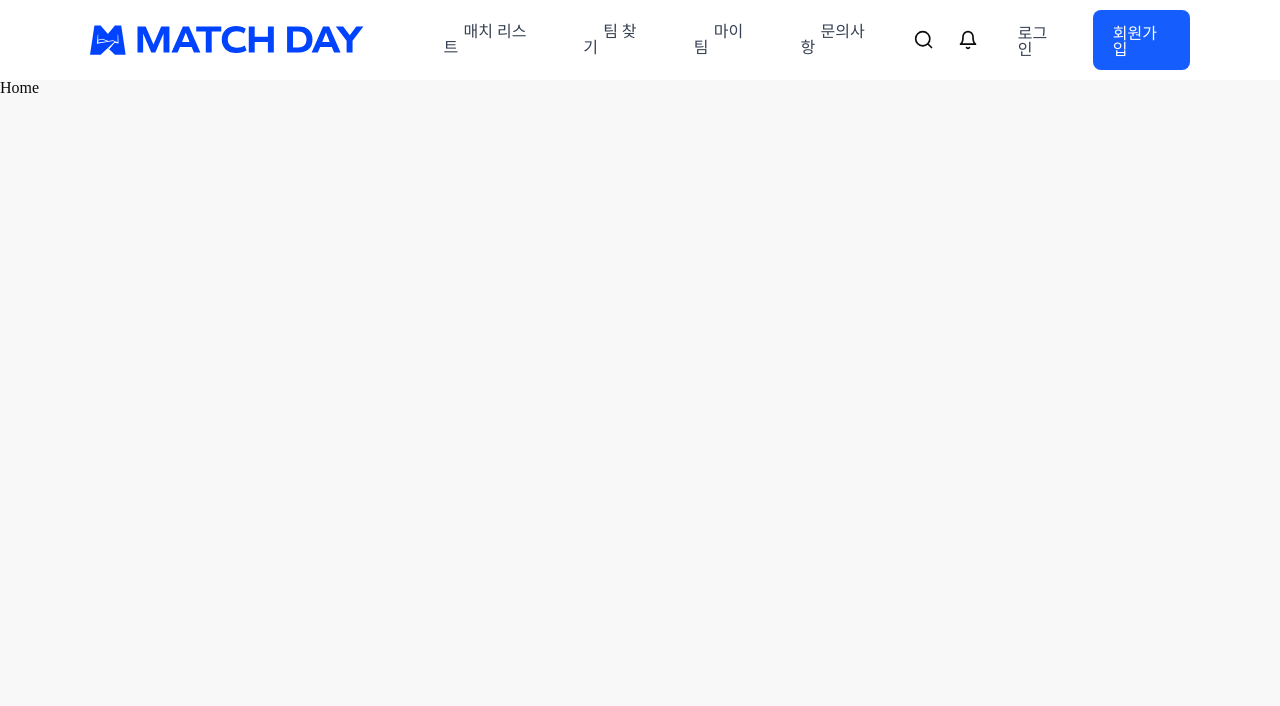
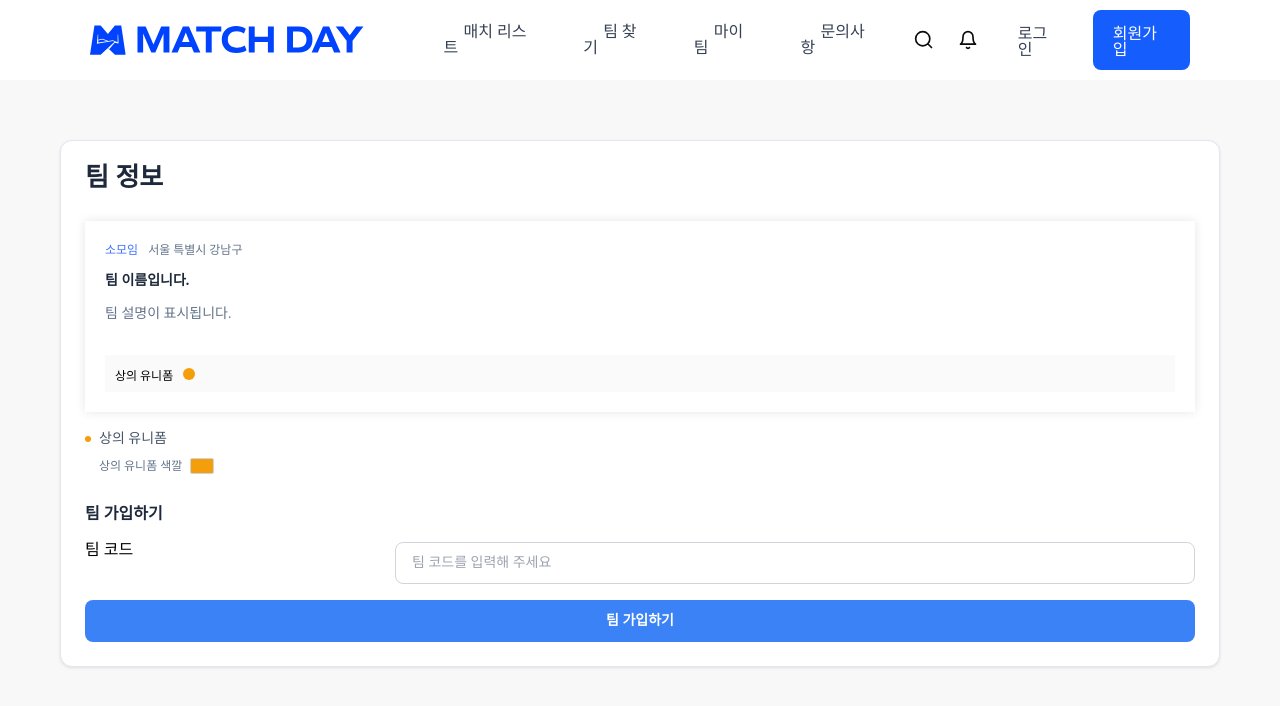
Before and after one commit to S-nect1/matchday-fe, a React (Vite) app: page /teams-lists/1 in a window 1280 px wide. Before the commit this address led to /. Shown: the top 706 px of the page. Built offline with nearby package versions, Linux system fonts and the light colour scheme.

Commit message:
feature: 팀 리스트 UI 완성

```diff
--- a/src/app/router.tsx
+++ b/src/app/router.tsx
@@ -1,6 +1,7 @@
 import { createBrowserRouter, Navigate } from 'react-router-dom';
 import { MainLayout } from './layouts';
 import { TeamsWrite } from '@/pages';
+import { TeamListsDetail } from '@/pages/team-lists-by-id/TeamListsDetail';
 
 export const router = createBrowserRouter([
   {
@@ -15,6 +16,10 @@ export const router = createBrowserRouter([
         path: 'teams-write',
         element: <TeamsWrite />,
       },
+      {
+        path: 'teams-lists/:teamId',
+        element: <TeamListsDetail />,
+      },
     ],
   },
   {
--- /dev/null
+++ b/src/features/team-lists-by-id/index.ts
@@ -0,0 +1 @@
+export { TeamListCard } from './ui/TeamListCard';
--- /dev/null
+++ b/src/features/team-lists-by-id/ui/TeamListCard.module.scss
@@ -0,0 +1,182 @@
+.teamListCard {
+  width: 100%;
+  margin-top: 60px;
+  background-color: #fff;
+  border-radius: 12px;
+  border: 1px solid #e2e8f0;
+  padding: 24px;
+  box-shadow: 0 1px 3px rgba(0, 0, 0, 0.1);
+
+  .teamInfoSection {
+    margin-bottom: 32px;
+
+    .sectionTitle {
+      font-size: 26px;
+      font-weight: 600;
+      color: #1e293b;
+      margin-bottom: 30px;
+    }
+
+    .descriptionText {
+      font-size: 12px;
+      color: #64748b;
+      line-height: 1.6;
+      margin-bottom: 20px;
+      box-shadow: 0 0 10px 0 rgba(0, 0, 0, 0.1);
+      padding: 20px;
+      .descriptionTextTitle {
+        display: flex;
+        align-items: center;
+        gap: 10px;
+        h2 {
+          color: #4072ff;
+        }
+      }
+      .descriptionTextTeamName {
+        font-size: 14px;
+        font-weight: 600;
+        color: #1e293b;
+        margin-top: 10px;
+      }
+      .descriptionTextTeamDescription {
+        font-size: 14px;
+        color: #64748b;
+        margin-top: 10px;
+        margin-bottom: 30px;
+      }
+      .descriptionTextUniform {
+        padding: 10px;
+        padding-top: 12px;
+        background-color: rgb(250, 250, 250);
+        font-size: 12px;
+        line-height: 12px;
+        color: #000;
+        display: flex;
+        align-items: center;
+        gap: 10px;
+        span {
+          display: inline-block;
+          margin-top: 3px;
+        }
+        .uniformColorBox {
+          width: 12px;
+          height: 12px;
+          border-radius: 50%;
+          background-color: #f59e0b;
+          flex-shrink: 0;
+        }
+      }
+    }
+
+    .uniformRow {
+      display: flex;
+      align-items: center;
+      gap: 8px;
+      margin-bottom: 12px;
+
+      .uniformIcon {
+        width: 6px;
+        height: 6px;
+        border-radius: 50%;
+        background-color: #f59e0b;
+        flex-shrink: 0;
+      }
+
+      .uniformLabel {
+        font-size: 14px;
+        color: #475569;
+        font-weight: 500;
+      }
+    }
+
+    .uniformColorRow {
+      display: flex;
+      align-items: center;
+      gap: 8px;
+      margin-left: 14px;
+
+      .uniformColorLabel {
+        font-size: 12px;
+        color: #64748b;
+      }
+
+      .uniformColorBox {
+        width: 24px;
+        height: 16px;
+        background-color: #f59e0b;
+        border-radius: 2px;
+        border: 1px solid #d1d5db;
+      }
+    }
+  }
+
+  .joinSection {
+    .joinTitle {
+      font-size: 16px;
+      font-weight: 600;
+      color: #1e293b;
+      margin-bottom: 20px;
+    }
+
+    .codeInputGroup {
+      margin-bottom: 16px;
+      display: flex;
+
+      .codeLabel {
+        width: 300px;
+        font-size: 16px;
+        color: #000;
+        margin-bottom: 8px;
+        margin-right: 10px;
+        display: inline-block;
+      }
+
+      .codeInput {
+        width: 800px;
+        padding: 12px 16px;
+        border: 1px solid #d1d5db;
+        border-radius: 8px;
+        font-size: 14px;
+        background-color: white;
+        outline: none;
+        transition: border-color 0.2s ease;
+
+        &:focus {
+          border-color: #3b82f6;
+          box-shadow: 0 0 0 3px rgba(59, 130, 246, 0.1);
+        }
+
+        &::placeholder {
+          color: #9ca3af;
+          font-size: 14px;
+        }
+      }
+    }
+
+    .joinButton {
+      width: 100%;
+      padding: 14px 16px;
+      background-color: #3b82f6;
+      color: white;
+      font-size: 14px;
+      font-weight: 600;
+      border: none;
+      border-radius: 8px;
+      cursor: pointer;
+      transition: background-color 0.2s ease;
+
+      &:hover {
+        background-color: #2563eb;
+      }
+
+      &:focus {
+        outline: none;
+        box-shadow: 0 0 0 3px rgba(59, 130, 246, 0.3);
+      }
+
+      &:active {
+        background-color: #1d4ed8;
+      }
+    }
+  }
+}
--- /dev/null
+++ b/src/features/team-lists-by-id/ui/TeamListCard.tsx
@@ -0,0 +1,96 @@
+import { useState } from 'react';
+import styles from './TeamListCard.module.scss';
+
+interface TeamListCardProps {
+  teamName?: string;
+  teamDescription?: string;
+  uniformColor?: string;
+  uniformColorName?: string;
+}
+
+export const TeamListCard = ({
+  teamName = '팀명',
+  teamDescription = '팀 설명이 표시됩니다.',
+  uniformColor = '#f59e0b',
+  uniformColorName = '노랑',
+}: TeamListCardProps) => {
+  const [teamCode, setTeamCode] = useState('');
+
+  const handleCodeChange = (e: React.ChangeEvent<HTMLInputElement>) => {
+    setTeamCode(e.target.value);
+  };
+
+  const handleJoinTeam = () => {
+    if (teamCode.trim()) {
+      console.log('팀 가입 시도:', { teamCode });
+      // 팀 가입 로직 구현
+    } else {
+      alert('팀 코드를 입력해주세요.');
+    }
+  };
+
+  return (
+    <div className={styles.teamListCard}>
+      {/* 팀 정보 섹션 */}
+      <div className={styles.teamInfoSection}>
+        <h3 className={styles.sectionTitle}>팀 정보</h3>
+
+        {/* 팀 설명 */}
+        <div className={styles.descriptionText}>
+          <div className={styles.descriptionTextTitle}>
+            <h2>소모임</h2>
+            <span>서울 특별시 강남구</span>
+          </div>
+          <div className={styles.descriptionTextTeamName}>팀 이름입니다.</div>
+          <div className={styles.descriptionTextTeamDescription}>
+            팀 설명이 표시됩니다.
+          </div>
+          <div className={styles.descriptionTextUniform}>
+            <span>상의 유니폼</span>
+            <div
+              className={styles.uniformColorBox}
+              style={{ backgroundColor: uniformColor }}
+            ></div>
+          </div>
+        </div>
+
+        {/* 상의 유니폼 */}
+        <div className={styles.uniformRow}>
+          <div className={styles.uniformIcon}></div>
+          <span className={styles.uniformLabel}>상의 유니폼</span>
+        </div>
+
+        {/* 상의 유니폼 색깔 */}
+        <div className={styles.uniformColorRow}>
+          <span className={styles.uniformColorLabel}>상의 유니폼 색깔</span>
+          <div
+            className={styles.uniformColorBox}
+            style={{ backgroundColor: uniformColor }}
+          ></div>
+        </div>
+      </div>
+
+      {/* 팀 가입하기 섹션 */}
+      <div className={styles.joinSection}>
+        <h3 className={styles.joinTitle}>팀 가입하기</h3>
+
+        {/* 팀 코드 입력 */}
+        <div className={styles.codeInputGroup}>
+          <label className={styles.codeLabel}>팀 코드</label>
+          <input
+            type="text"
+            value={teamCode}
+            onChange={handleCodeChange}
+            placeholder="팀 코드를 입력해 주세요"
+            className={styles.codeInput}
+          />
+        </div>
+
+        {/* 가입 버튼 */}
+        <button onClick={handleJoinTeam} className={styles.joinButton}>
+          팀 가입하기
+        </button>
+      </div>
+    </div>
+  );
+};
--- a/src/pages/index.ts
+++ b/src/pages/index.ts
@@ -1 +1,2 @@
 export { TeamsWrite } from './teams-write/TeamsWrite';
+export { TeamListsDetail } from './team-lists-by-id/TeamListsDetail';
--- /dev/null
+++ b/src/pages/team-lists-by-id/TeamListsDetail.tsx
@@ -0,0 +1,9 @@
+import { TeamListCard } from '@/features/team-lists-by-id/ui/TeamListCard';
+
+export const TeamListsDetail = () => {
+  return (
+    <div className="inner max-w-[1280px]" style={{ margin: '0 auto' }}>
+      <TeamListCard />
+    </div>
+  );
+};
```
